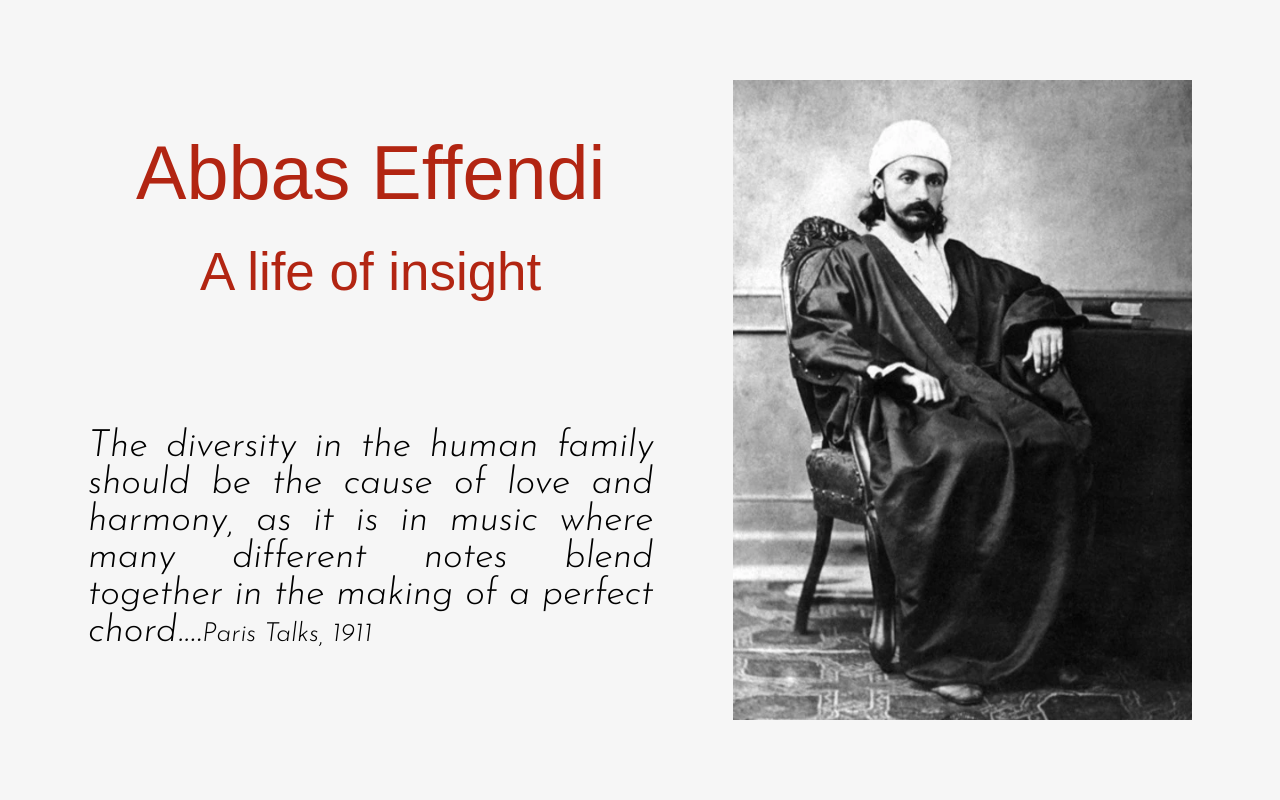
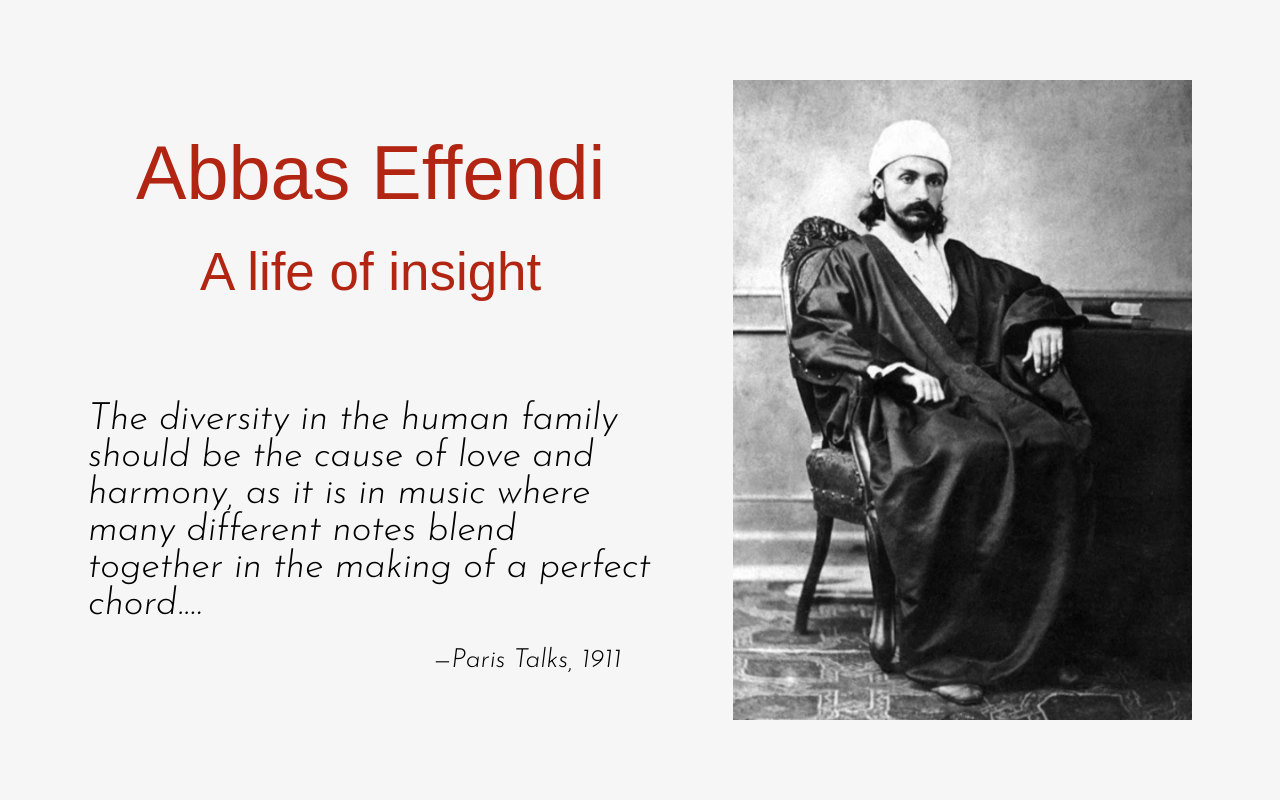
Before and after one commit to syntapy/abbas_tribute, a website: page index.html in a window 1280 px wide. Shown: the top 800 px of the page. Drawn offline with Linux system fonts and the light colour scheme; a web font is replaced by a local one.

Commit message:
fix quote, title, attribution spacing

```diff
--- a/css/font.css
+++ b/css/font.css
@@ -1,10 +1,12 @@
 html {
   font-family: Gotu, sans-serif;
+  box-sizing: border-box;
 }
 
 header {
   font-size: 4.5vmin;
-  padding: 0 2vmin;
+  padding: 0 2vmin auto 2vmin;
+  min-height: 100%;
 }
 
 body {
@@ -23,6 +25,23 @@ ul li {
   font-family: 'Josefin Sans', sans-serif;
 }
 
+.attribution::before {
+  content: "—";
+  padding-left: auto;
+  margin-left: auto;
+}
+
+.attribution {
+  display: inline-block;
+  box-sizing: border-box;
+  text-align: right;
+  width: 100%;
+  margin-right: 2rem;
+  padding-right: 2rem;
+  margin-top: 1.5rem;
+}
+
+
 @media (orientation: portrait) {
   .header-title {
     line-height: 1.2;
@@ -31,7 +50,7 @@ ul li {
 
   .title {
     font-size: 2.429em;
-    text-align: justify;
+    text-align: center;
   }
 
   .subtitle {
@@ -41,18 +60,16 @@ ul li {
   }
 
   .header-quote {
-    text-align: justify;
+    text-align: left;
   }
 
   .quote {
     font-size: 1.05em;
-    text-align: justify;
+    text-align: left;
   }
 
   .attribution {
-    display: inline-block;
     font-size: 0.8em;
-    text-align: right;
   }
 
   /*div > span.subelement {
@@ -87,13 +104,23 @@ ul li {
 
   .quote {
     font-size: 1.05em;
-    text-align: justify;
+    text-align: left;
+  }
+
+  .attribution::before {
+    content: "—";
+    width: 100%;
   }
 
   .attribution {
     display: inline-block;
+    box-sizing: border-box;
     font-size: 0.7em;
-    text-align: center;
+    text-align: right;
+    width: 100%;
+    margin-right: 2rem;
+    padding-right: 2rem;
+    margin-top: 1.5rem;
   }
 
   /*div > span.subelement {
```
